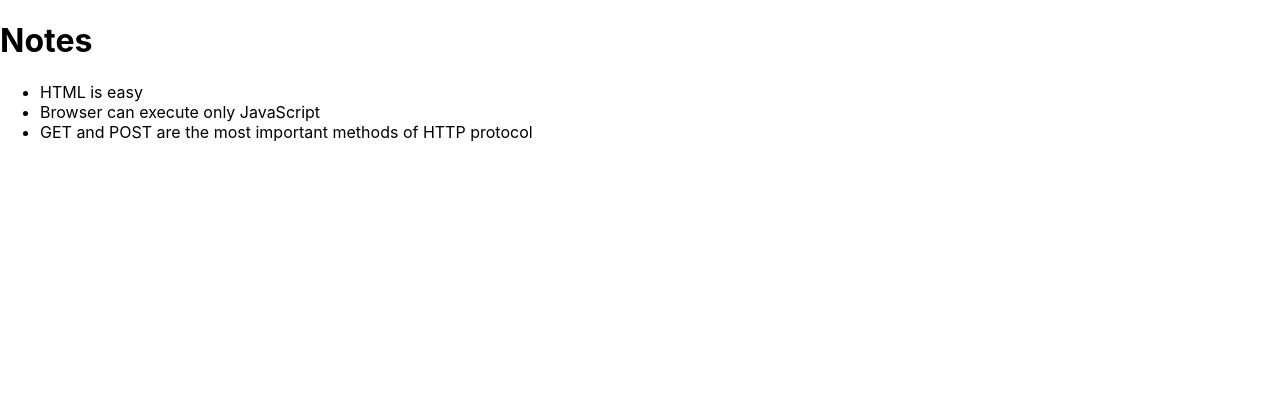
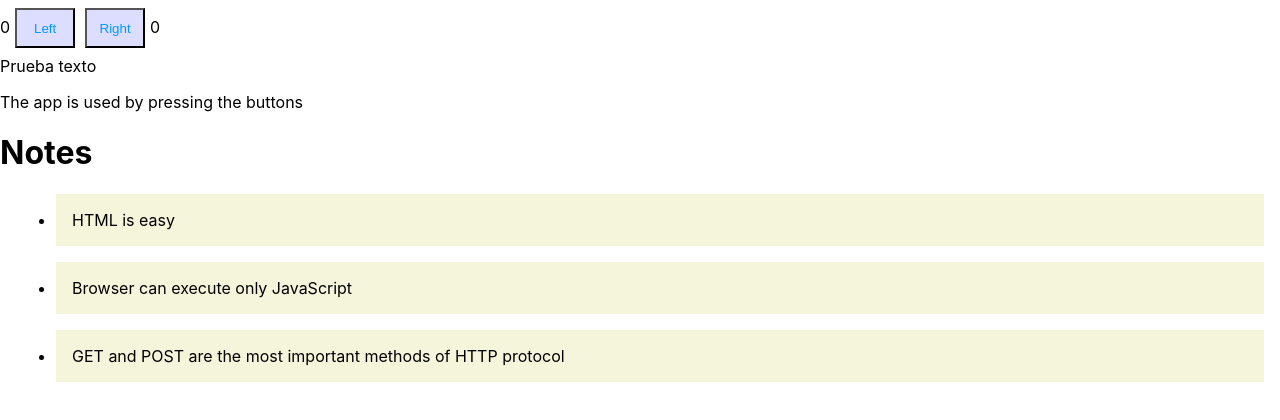
Before and after one commit to Fel1Dev/react-twitter-clon-project, a React (Create React App) app in the folder initial-app/: page / in a window 1280 px wide. Shown: the top 420 px of the page. Built offline with nearby package versions, Linux system fonts and the light colour scheme.

Commit message:
Added example of styled components.

```diff
--- a/initial-app/package.json
+++ b/initial-app/package.json
@@ -9,7 +9,8 @@
     "react": "^18.2.0",
     "react-dom": "^18.2.0",
     "react-scripts": "5.0.1",
-    "web-vitals": "^2.1.4"
+    "web-vitals": "^2.1.4",
+    "styled-components": "6.1.8"
   },
   "scripts": {
     "start": "react-scripts start",
--- a/initial-app/src/componentes/arrayStates/SimplerCounter.js
+++ b/initial-app/src/componentes/arrayStates/SimplerCounter.js
@@ -1,5 +1,7 @@
 import { useState } from 'react';
+import Button from '../parentChildComponents/Button'
 import History from './History';
+import { StyledButton } from '../parentChildComponents/StyledButton';
 
 const SimplerCounter = () => {
   const [left, setLeft] = useState(0);
@@ -24,8 +26,8 @@ const SimplerCounter = () => {
   return (
     <div>
       {left}
-      <button onClick={handleLeftClick}>left</button>
-      <button onClick={handleRightClick}>right</button>
+      <StyledButton onClick={handleLeftClick} text="Left"></StyledButton>
+      <StyledButton onClick={handleRightClick} text="Right"></StyledButton>
       {right}
       <br></br>
       {"Prueba texto"}
--- a/initial-app/src/componentes/parentChildComponents/Button.js
+++ b/initial-app/src/componentes/parentChildComponents/Button.js
@@ -1,10 +1,6 @@
 
 const Button = (props) => {
-    return (
-        <button onClick={props.onClick}>
-            {props.text}
-        </button>
-    )
-}
+  return <button className={props.className} onClick={props.onClick}>{props.text}</button>;
+};
 
 export default Button;
--- /dev/null
+++ b/initial-app/src/componentes/parentChildComponents/StyledButton.js
@@ -0,0 +1,18 @@
+import styled from 'styled-components';
+import Button from './Button';
+
+//Style previously created elements.
+export const StyledButton = styled(Button)`
+  color: #09f;
+  text-decoration: none;
+  background-color: #00f2;
+  width: 60px;
+  height: 40px;
+  margin: 8px 5px;
+  cursor: pointer;
+  transition: all, 1s ease;
+
+&:hover {
+  background-color: #0004;
+}
+`;
--- /dev/null
+++ b/initial-app/src/componentes/renderCollections/Li.js
@@ -0,0 +1,14 @@
+import styled from 'styled-components';
+
+export const Li = styled.li`
+  background: beige;
+  font-size: 1em;
+  margin: 1em;
+  padding: 1em;
+  cursor: pointer;
+  transition: all, 3s ease;
+
+  &:hover {
+    background-color: #09f;
+  }
+`;
--- a/initial-app/src/componentes/renderCollections/RenderCollection.js
+++ b/initial-app/src/componentes/renderCollections/RenderCollection.js
@@ -1,3 +1,5 @@
+import { Li } from "./Li";
+
 const RenderCollection = (props) => {
   const { notes } = props;
 
@@ -6,9 +8,9 @@ const RenderCollection = (props) => {
       <h1>Notes</h1>
       <ul>
         {notes.map((note) => (
-          <li key={note.id}>
+          <Li key={note.id}>
             {note.content}
-          </li>
+          </Li>
         ))}
       </ul>
     </div>
--- a/initial-app/src/index.js
+++ b/initial-app/src/index.js
@@ -10,7 +10,10 @@ import Wrapper from './componentes/renderCollections/Wrapper';
 
 const root = ReactDOM.createRoot(document.getElementById('root'));
 root.render(
+  <>
+    <SimplerCounter />
     <Wrapper />
+  </>
 );
 
 // If you want to start measuring performance in your app, pass a function
```
Also changed, not shown: 1 other file (tests, documents, lock files or other folders).
